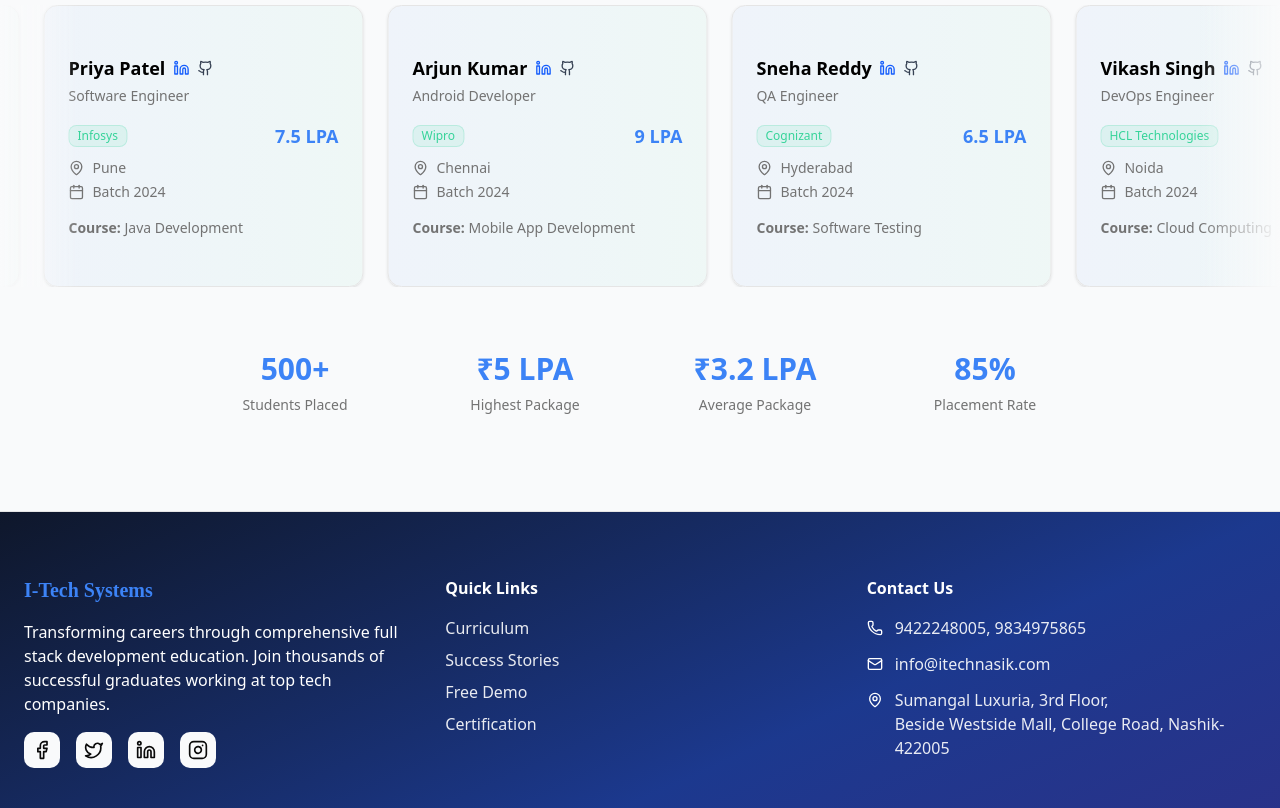
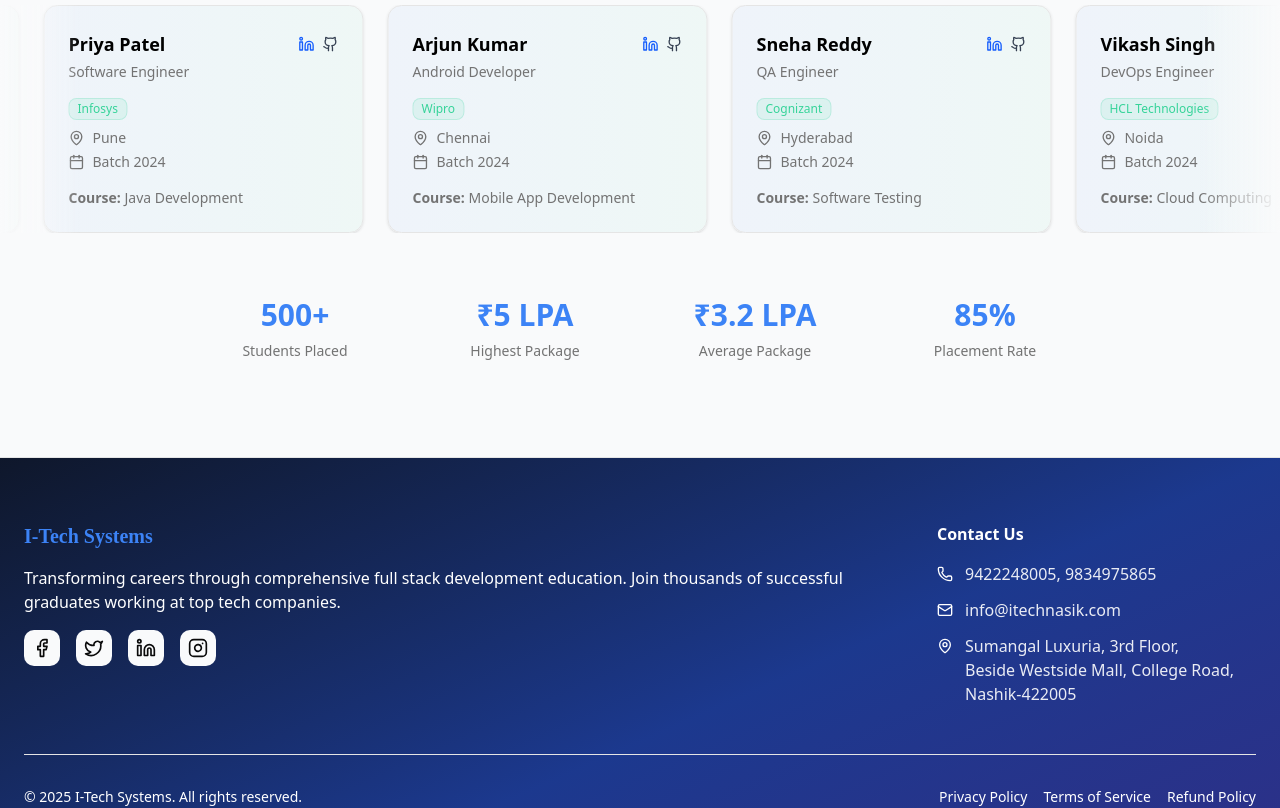
Before and after one commit to shubh-codes7/itechsystem, a Next.js app: page / in a window 1280 px wide. Shown: the part 3600-4408 px from the top of the page. Built offline with nearby package versions, Linux system fonts and the light colour scheme; no server answers; the database is empty.

Commit message:
placement card updated

```diff
--- a/src/components/Courses.jsx
+++ b/src/components/Courses.jsx
@@ -57,7 +57,7 @@
   // Fetch all courses
   const fetchCourses = async () => {
     try {
-      const res = await axios.get(`${process.env.NEXT_PUBLIC_DOMAIN_URL}/api/courses`);
+      const res = await axios.get("/api/courses");
       console.log(res.data);
       setAllCourses(res.data);
     } catch (error) {
--- a/src/components/Footer.jsx
+++ b/src/components/Footer.jsx
@@ -8,7 +8,7 @@
   return (
     <footer className="bg-muted/50 border-t border-border pt-16 pb-8 bg-gradient-to-br from-slate-900 via-blue-900 to-indigo-900">
       <div className="max-w-7xl mx-auto px-6">
-        <div className="grid md:grid-cols-3 gap-8 mb-12">
+        <div className="flex justify-between gap-8 mb-12">
           {/* Company Info */}
           <div>
             <h3 className="text-xl font-bold font-[Poppins] text-primary mb-4" >
@@ -46,40 +46,7 @@
             </div>
           </div>
 
-          {/* Quick Links */}
-          <div>
-            <h4 className="font-semibold text-white mb-4">Quick Links</h4>
-            <ul className="space-y-2">
-              <li>
-                <button
-                  className="text-white/90 hover:text-primary transition-colors text-left"
-                >
-                  Curriculum
-                </button>
-              </li>
-              <li>
-                <button
-                  className="text-white/90 hover:text-primary transition-colors text-left"
-                >
-                  Success Stories
-                </button>
-              </li>
-              <li>
-                <button
-                  className="text-white/90 hover:text-primary transition-colors text-left"
-                >
-                  Free Demo
-                </button>
-              </li>
-              <li>
-                <button
-                  className="text-white/90 hover:text-primary transition-colors text-left"
-                >
-                  Certification
-                </button>
-              </li>
-            </ul>
-          </div>
+
 
           {/* Contact Info */}
           <div>
--- a/src/components/Placements.jsx
+++ b/src/components/Placements.jsx
@@ -153,13 +153,15 @@
                 key={`${student.id}-${index}`}
                 className="flex-shrink-0 w-80 hover-elevate transition-all duration-300 bg-gradient-to-r from-primary/5 to-secondary/5"
               >
-                <CardContent className="p-6">
+                <CardContent className="px-6">
                   {/* Student Header */}
                   <div className="mb-4">
-                    <div className="flex items-center gap-2 mb-1">
+                    <div className="flex items-center justify-between gap-2 mb-1">
                       <h3 className="font-bold text-lg text-black" >
                         {student.name}
                       </h3>
+
+                      <div className="flex gap-2">
                         <button
                         onClick={() => handleSocialClick(student.linkedin, 'LinkedIn')}
                         className="text-blue-600 hover:text-blue-800 transition-colors"
@@ -175,6 +177,8 @@
                           <Github className="w-4 h-4" />
                         </button>
                       </div>
+
+                    </div>
                     <p className="text-sm text-muted-foreground">{student.role}</p>
                   </div>
 
@@ -184,9 +188,7 @@
                       <Badge className="bg-secondary/10 text-secondary border-secondary/20">
                         {student.company}
                       </Badge>
-                      <span className="font-bold text-primary text-lg">
-                        {student.salary}
-                      </span>
+
                     </div>
                     <div className="text-sm text-muted-foreground space-y-1">
                       <div className="flex items-center">
```
Lines whose indentation alone changed are shown as unchanged.
